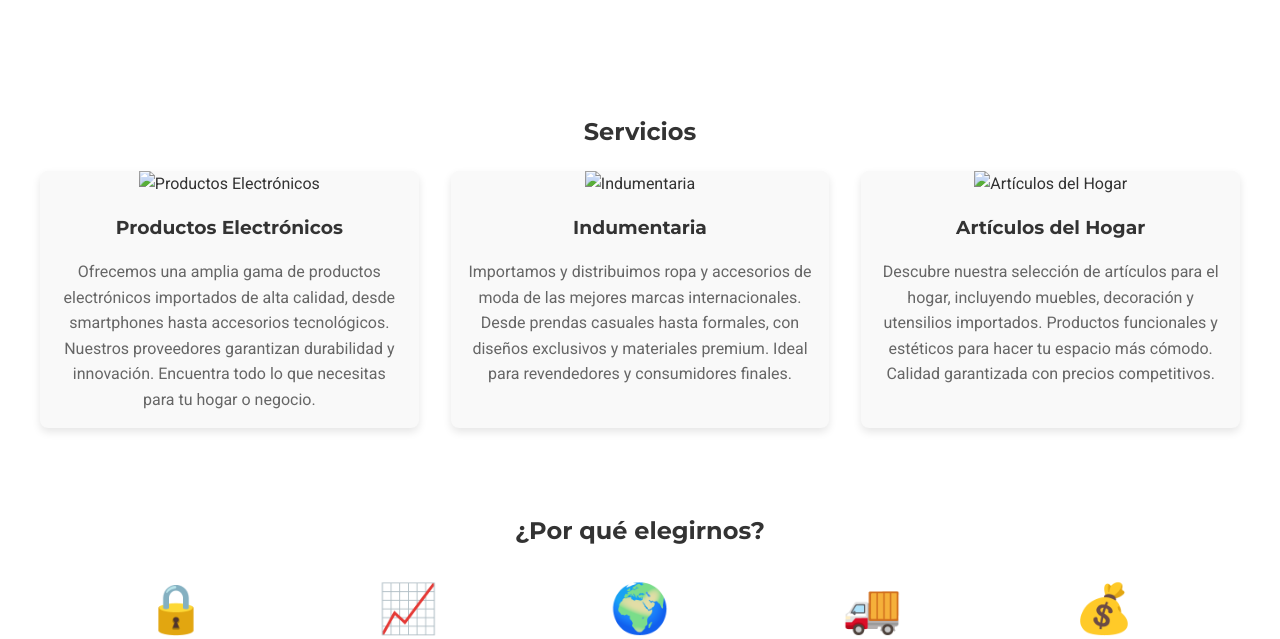
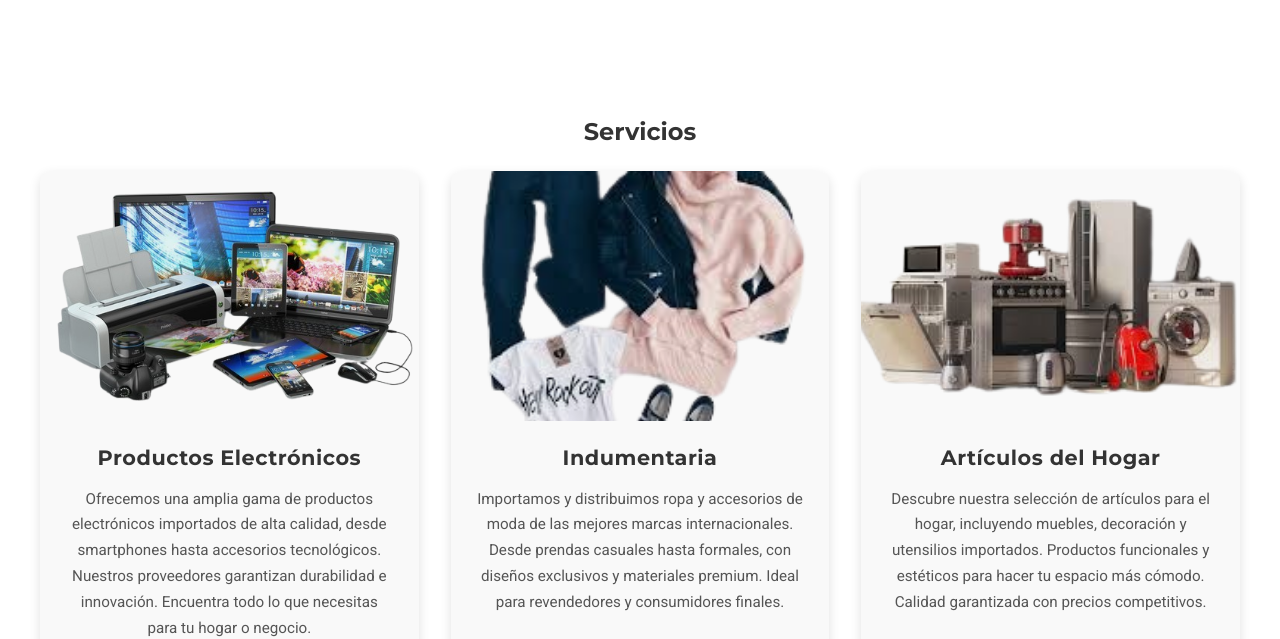
Before and after one commit to milenkacastillog-dot/Programaci-n, a plain HTML site: page globalimport-web-main/index.html in a window 1280 px wide. Shown: the part 342-981 px from the top of the page. Drawn offline with Linux system fonts and the light colour scheme.

Commit message:
se arregla las imagenes y estetica

```diff
--- a/globalimport-web-main/index.html
+++ b/globalimport-web-main/index.html
@@ -35,19 +35,31 @@
         <h2>Servicios</h2>
         <div class="servicios-grid">
             <div class="tarjeta">
-                <img src="assets/images/electronica.jpg" alt="Productos Electrónicos">
-                <h3>Productos Electrónicos</h3>
-                <p>Ofrecemos una amplia gama de productos electrónicos importados de alta calidad, desde smartphones hasta accesorios tecnológicos. Nuestros proveedores garantizan durabilidad y innovación. Encuentra todo lo que necesitas para tu hogar o negocio.</p>
+                <div class="tarjeta-imagen-container">
+                    <img src="imagenes/electronica.png" alt="Productos Electrónicos">
+                </div>
+                <div class="tarjeta-contenido">
+                    <h3>Productos Electrónicos</h3>
+                    <p>Ofrecemos una amplia gama de productos electrónicos importados de alta calidad, desde smartphones hasta accesorios tecnológicos. Nuestros proveedores garantizan durabilidad e innovación. Encuentra todo lo que necesitas para tu hogar o negocio.</p>
+                </div>
             </div>
             <div class="tarjeta">
-                <img src="assets/images/indumentaria.jpg" alt="Indumentaria">
-                <h3>Indumentaria</h3>
-                <p>Importamos y distribuimos ropa y accesorios de moda de las mejores marcas internacionales. Desde prendas casuales hasta formales, con diseños exclusivos y materiales premium. Ideal para revendedores y consumidores finales.</p>
+                <div class="tarjeta-imagen-container">
+                    <img src="imagenes/indumentaria.png" alt="Indumentaria">
+                </div>
+                <div class="tarjeta-contenido">
+                    <h3>Indumentaria</h3>
+                    <p>Importamos y distribuimos ropa y accesorios de moda de las mejores marcas internacionales. Desde prendas casuales hasta formales, con diseños exclusivos y materiales premium. Ideal para revendedores y consumidores finales.</p>
+                </div>
             </div>
             <div class="tarjeta">
-                <img src="assets/images/hogar.jpg" alt="Artículos del Hogar">
-                <h3>Artículos del Hogar</h3>
-                <p>Descubre nuestra selección de artículos para el hogar, incluyendo muebles, decoración y utensilios importados. Productos funcionales y estéticos para hacer tu espacio más cómodo. Calidad garantizada con precios competitivos.</p>
+                <div class="tarjeta-imagen-container">
+                    <img src="imagenes/hogar.png" alt="Artículos del Hogar">
+                </div>
+                <div class="tarjeta-contenido">
+                    <h3>Artículos del Hogar</h3>
+                    <p>Descubre nuestra selección de artículos para el hogar, incluyendo muebles, decoración y utensilios importados. Productos funcionales y estéticos para hacer tu espacio más cómodo. Calidad garantizada con precios competitivos.</p>
+                </div>
             </div>
         </div>
     </section>
--- a/globalimport-web-main/style.css
+++ b/globalimport-web-main/style.css
@@ -157,31 +157,52 @@ section h2 {
 
 .tarjeta {
     background-color: var(--light-gray);
-    border-radius: 8px;
+    border-radius: 12px;
     overflow: hidden;
-    box-shadow: 0 4px 8px rgba(0,0,0,0.1);
-    transition: transform 0.3s;
+    box-shadow: 0 4px 12px rgba(0,0,0,0.12);
+    transition: all 0.4s cubic-bezier(0.25, 0.46, 0.45, 0.94);
+    position: relative;
 }
 
 .tarjeta:hover {
-    transform: translateY(-5px);
+    transform: translateY(-8px);
+    box-shadow: 0 12px 28px rgba(0,0,0,0.2);
 }
 
 .tarjeta img {
     width: 100%;
-    height: 200px;
+    height: 250px;
     object-fit: cover;
+    transition: transform 0.5s cubic-bezier(0.25, 0.46, 0.45, 0.94);
+    display: block;
+    border-radius: 12px 12px 0 0;
+    filter: brightness(0.95);
+}
+
+.tarjeta:hover img {
+    transform: scale(1.1);
+    filter: brightness(1);
 }
 
 .tarjeta h3 {
-    margin: 1rem;
+    margin: 1.2rem 1.5rem 0.8rem;
     color: var(--dark-gray);
     font-family: 'Montserrat', sans-serif;
+    font-size: 1.3rem;
+    font-weight: 700;
+    letter-spacing: 0.5px;
+    transition: color 0.3s ease;
+}
+
+.tarjeta:hover h3 {
+    color: var(--primary-blue);
 }
 
 .tarjeta p {
-    margin: 0 1rem 1rem;
-    color: #666;
+    margin: 0 1.5rem 1.5rem;
+    color: #555;
+    font-size: 0.95rem;
+    line-height: 1.7;
 }
 
 /* ¿Por qué elegirnos? */
```
Also changed, not shown: globalimport-web-main/imagenes/electronica.png (added), globalimport-web-main/imagenes/hogar.png (added), globalimport-web-main/imagenes/indumentaria.png (added).
